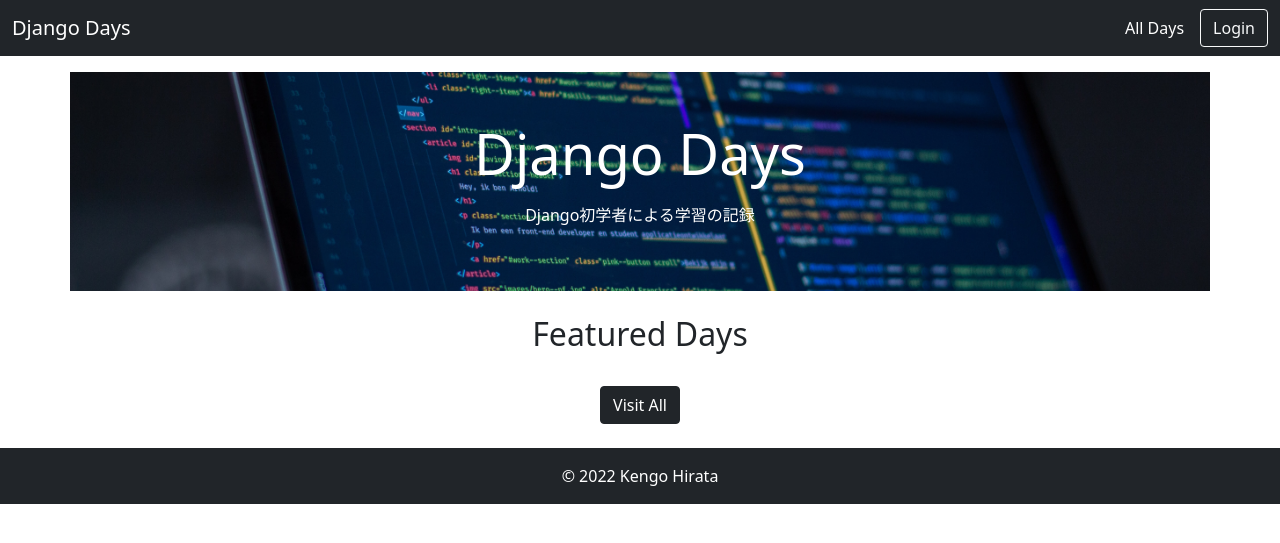
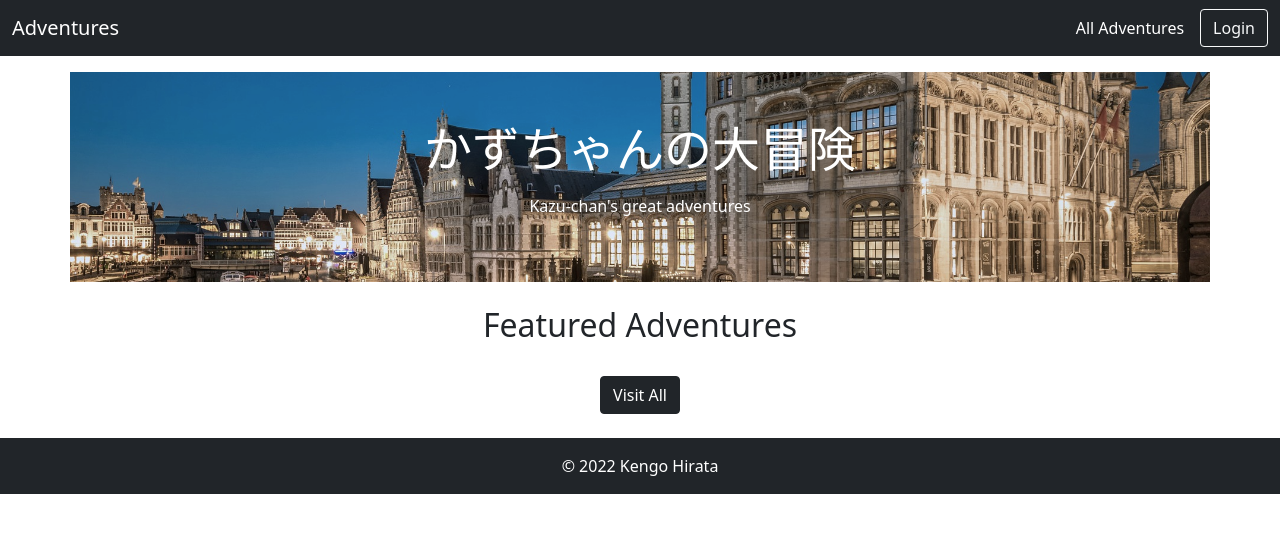
Before and after one commit to kenchanbomber/django_days, a Django app: page / in a window 1280 px wide. Shown: the top 543 px of the page. Run offline with Django 4.2, Linux system fonts and the light colour scheme; data that the repository does not hold is empty; some libraries are stand-ins or nearby versions.

```diff
--- a/post/templates/post/all-posts.html
+++ b/post/templates/post/all-posts.html
@@ -8,7 +8,7 @@
 
 {% block content %}
 <section id="featured-posts" class="container mt-4 mb-4">
-    <h2 class="mb-3 text-center">All Days</h2>
+    <h2 class="mb-3 text-center">All Adventures</h2>
     <div class="posts-list">
         {% for post in posts %}
             <div class="card mb-3">
--- a/post/templates/post/home.html
+++ b/post/templates/post/home.html
@@ -3,7 +3,7 @@
 <link rel="stylesheet" href="{% static 'post/post-item.css' %}" />
 {% endblock css_files %} {% block content %}
 <section id="featured-posts" class="container mt-4 mb-4">
-    <h2 class="mb-3 text-center">Featured Days</h2>
+    <h2 class="mb-3 text-center">Featured Adventures</h2>
     <div class="posts-list">
         {% for post in posts %}
             <div class="card mb-3">
--- a/static/css/global.css
+++ b/static/css/global.css
@@ -4,5 +4,6 @@ a {
 
 #about {
     color: #fff;
-    background: no-repeat center / cover url("../images/programing.jpg");
+    background: no-repeat center / cover url("../images/be.jpg");
+    filter: grayscale(0.3);
 }
--- a/templates/layout.html
+++ b/templates/layout.html
@@ -14,12 +14,12 @@
         <nav class="navbar navbar-expand-lg navbar-light bg-dark">
             <div class="container-fluid">
                 <a class="navbar-brand text-white" href="{% url 'home' %}"
-                    >Django Days</a
+                    >Adventures</a
                 >
                 <ul class="list-unstyled d-flex align-items-center mb-0">
                     <li class="me-3">
                         <a class="text-white" href="{% url 'all-posts' %}"
-                            >All Days</a
+                            >All Adventures</a
                         >
                     </li>
                     <li>
@@ -29,8 +29,8 @@
             </div>
         </nav>
         <section id="about" class="container p-5 text-center mt-md-3 mb-md-3">
-            <p class="display-4">Django Days</p>
-            <p class="">Django初学者による学習の記録</p>
+            <p class="display-5">かずちゃんの大冒険</p>
+            <p class="">Kazu-chan's great adventures</p>
         </section>
         {% block content %} {% endblock content %}
         <footer class="bg-dark p-3 text-center">
```
Also changed, not shown: static/images/be.jpg (added).
